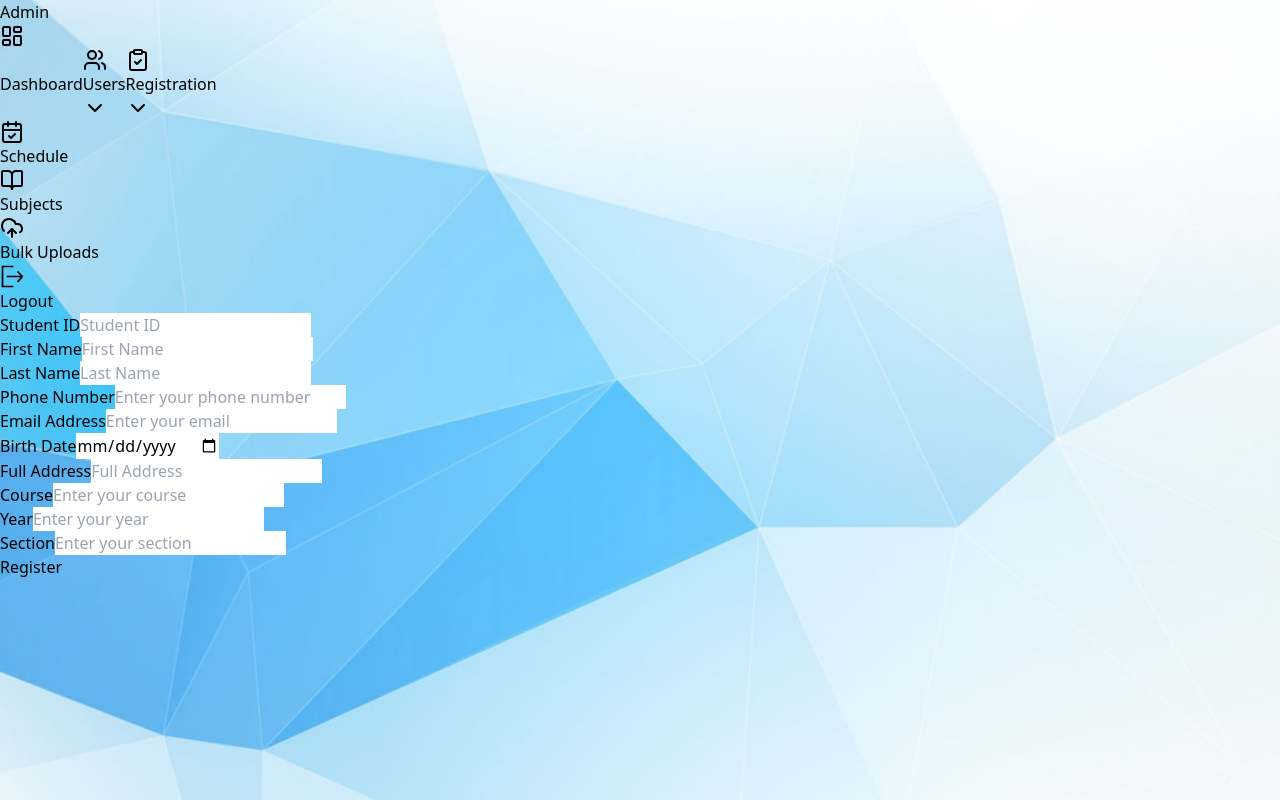
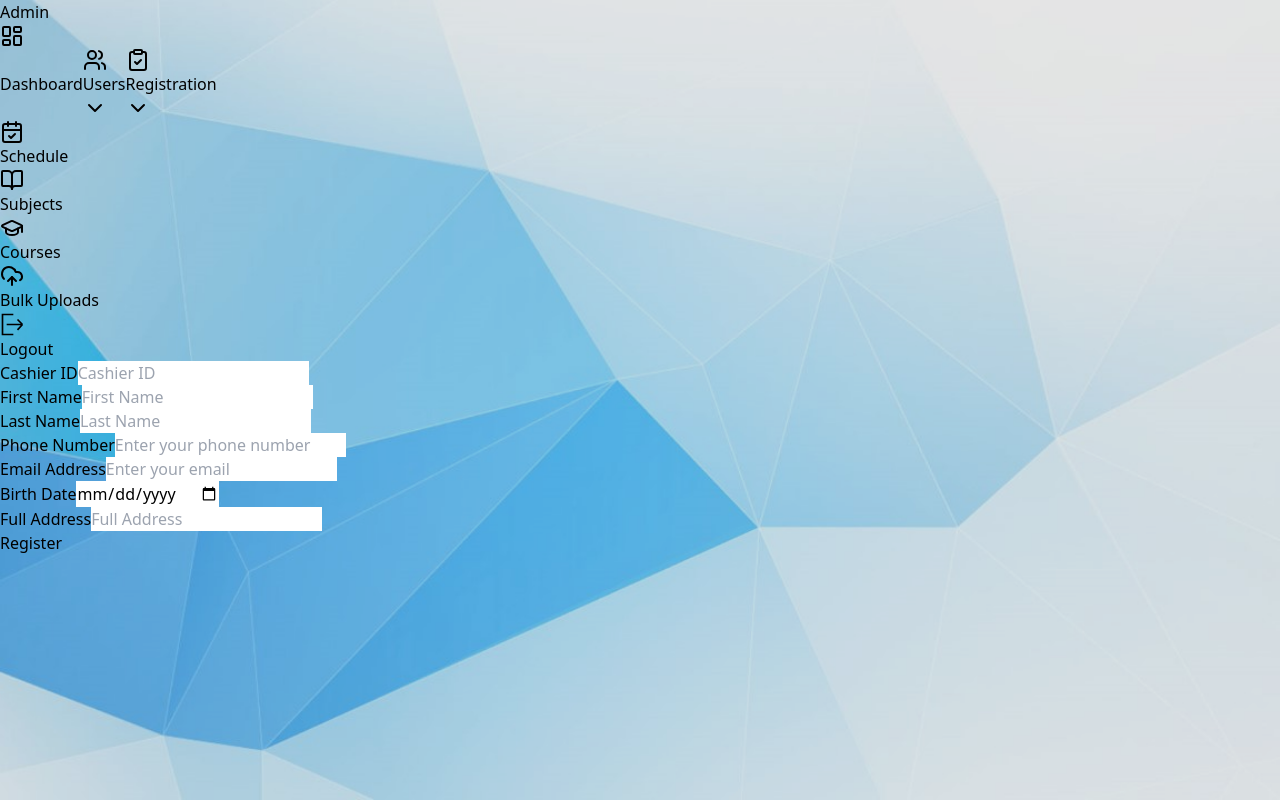
Before and after one commit to sanquilouie/student-portal-v2, a React (Vite) app in the folder client/: page /admin/cashier_registration in a window 1280 px wide. Built offline with nearby package versions, Linux system fonts and the light colour scheme.

Commit message:
Populated user tables

```diff
--- a/client/package.json
+++ b/client/package.json
@@ -16,8 +16,10 @@
     "lucide-react": "^0.474.0",
     "react": "^18.3.1",
     "react-dom": "^18.3.1",
+    "react-hot-toast": "^2.5.1",
     "react-icons": "^5.4.0",
-    "react-router-dom": "^7.1.2"
+    "react-router-dom": "^7.1.2",
+    "react-toastify": "^11.0.3"
   },
   "devDependencies": {
     "@eslint/js": "^9.17.0",
--- a/client/src/App.jsx
+++ b/client/src/App.jsx
@@ -1,5 +1,7 @@
 import './App.css'
 import { BrowserRouter, Routes, Route } from 'react-router-dom'
+import { ToastContainer } from 'react-toastify';
+import { Toaster } from "react-hot-toast";
 
 //Login Imports
 import LoginPage from './pages/login_pages/LoginPage'
@@ -41,6 +43,7 @@ function App() {
 
   return (
     <BrowserRouter>
+      <Toaster position="top-center" reverseOrder={false} />
       <Routes>
         <Route path="/" element={<LoginPage />} />
 
@@ -71,8 +74,8 @@ function App() {
         <Route path="/studentregistration" element={<StudentRegistrationPage />} />
         <Route path="/userregistration" element={<UserRegistrationPage />} />
       </Routes>
+      <ToastContainer />
     </BrowserRouter>
-
   )
 }
 
--- a/client/src/components/Admin_Sidebar.jsx
+++ b/client/src/components/Admin_Sidebar.jsx
@@ -67,7 +67,7 @@ const HomePage = () => {
                     >
                         <div className="flex items-center">
                             <ClipboardCheck className="w-6 h-6" />
-                            <span className="ml-2 text-sm font-medium">Registration</span>
+                            <span className="ml-2 text-xs font-medium">Registration</span>
                         </div>
                         {isUsersOpen ? <ChevronUp className="w-4 h-4" /> : <ChevronDown className="w-4 h-4" />}
                     </button>
@@ -98,6 +98,10 @@ const HomePage = () => {
                         <span className="ml-2 text-sm font-medium">Subjects</span>
                     </a>
                     <a className="flex items-center w-full h-12 px-3 mt-2 rounded hover:bg-gray-700 hover:text-gray-300" href="#">
+                        <GraduationCap className="w-6 h-6" />
+                        <span className="ml-2 text-sm font-medium">Courses</span>
+                    </a>
+                    <a className="flex items-center w-full h-12 px-3 mt-2 rounded hover:bg-gray-700 hover:text-gray-300" href="#">
                         <UploadCloud className="w-6 h-6" />
                         <span className="ml-2 text-sm font-medium">Bulk Uploads</span>
                     </a>
--- a/client/src/index.css
+++ b/client/src/index.css
@@ -9,10 +9,23 @@
     }
 
     body {
+    position: relative;
     background-image: url('./assets/images/bg-image.jpg');
     background-size: cover;
     background-position: center;
     background-repeat: no-repeat;
     min-height: 100vh;
 }
+
+body::before {
+    content: "";
+    position: absolute;
+    top: 0;
+    left: 0;
+    width: 100%;
+    height: 100%;
+    background: rgba(0, 0, 0, 0.1); /* Adjust opacity (0.5 = 50% darker) */
+    z-index: -1; /* Keeps the overlay behind the content */
 }
+
+  }
--- a/client/src/pages/admin_pages/registration/CashierRegistrationPage.jsx
+++ b/client/src/pages/admin_pages/registration/CashierRegistrationPage.jsx
@@ -35,10 +35,10 @@ function Signup() {
                 <div className="-mx-3 flex flex-wrap">
                     <div className="w-full px-3 sm:w-1/3">
                         <div className="mb-5">
-                            <label htmlFor="studentid" className="mb-3 block text-base font-medium text-[#07074D]">
-                                Student ID
+                            <label htmlFor="cashierid" className="mb-3 block text-base font-medium text-[#07074D]">
+                                Cashier ID
                             </label>
-                            <input type="text" name="studentid" id="studentid" placeholder="Student ID"
+                            <input type="text" name="cashierid" id="cashierid" placeholder="Cashier ID"
                                 className="w-full rounded-md border border-[#e0e0e0] bg-white py-3 px-6 text-base font-medium text-[#6B7280] outline-none focus:border-[#6A64F1] focus:shadow-md"
                                 onChange={(e) => setID(e.target.value)}
                                 />
@@ -111,41 +111,6 @@ function Signup() {
                         onChange={(e) => setAddress(e.target.value)}
                         />
                 </div>
-                <div className="-mx-3 flex flex-wrap">
-                    <div className="w-full px-3 sm:w-1/3">
-                        <div className="mb-5">
-                            <label htmlFor="course" className="mb-3 block text-base font-medium text-[#07074D]">
-                                Course
-                            </label>
-                            <input type="text" name="course" id="course" placeholder="Enter your course"
-                                className="w-full rounded-md border border-[#e0e0e0] bg-white py-3 px-6 text-base font-medium text-[#6B7280] outline-none focus:border-[#6A64F1] focus:shadow-md"
-                                onChange={(e) => setCourse(e.target.value)}
-                                />
-                        </div>
-                    </div>
-                    <div className="w-full px-3 sm:w-1/3">
-                        <div className="mb-5">
-                            <label htmlFor="year" className="mb-3 block text-base font-medium text-[#07074D]">
-                                Year
-                            </label>
-                            <input type="text" name="year" id="year" placeholder="Enter your year"
-                                className="w-full rounded-md border border-[#e0e0e0] bg-white py-3 px-6 text-base font-medium text-[#6B7280] outline-none focus:border-[#6A64F1] focus:shadow-md"
-                                onChange={(e) => setYear(e.target.value)}
-                                />
-                        </div>
-                    </div>
-                    <div className="w-full px-3 sm:w-1/3">
-                        <div className="mb-5">
-                            <label htmlFor="section" className="mb-3 block text-base font-medium text-[#07074D]">
-                                Section
-                            </label>
-                            <input type="text" name="section" id="section" placeholder="Enter your section"
-                                className="w-full rounded-md border border-[#e0e0e0] bg-white py-3 px-6 text-base font-medium text-[#6B7280] outline-none focus:border-[#6A64F1] focus:shadow-md"
-                                onChange={(e) => setSection(e.target.value)}
-                                />
-                        </div>
-                    </div>
-                </div>
                 <div>
                     <button
                         className="hover:shadow-form w-full rounded-md bg-[#6A64F1] py-3 px-8 text-center text-base font-semibold text-white outline-none">
--- a/client/src/pages/admin_pages/registration/FacultyRegistrationPage.jsx
+++ b/client/src/pages/admin_pages/registration/FacultyRegistrationPage.jsx
@@ -35,10 +35,10 @@ function Signup() {
                 <div className="-mx-3 flex flex-wrap">
                     <div className="w-full px-3 sm:w-1/3">
                         <div className="mb-5">
-                            <label htmlFor="studentid" className="mb-3 block text-base font-medium text-[#07074D]">
-                                Student ID
+                            <label htmlFor="facultyid" className="mb-3 block text-base font-medium text-[#07074D]">
+                                Faculty ID
                             </label>
-                            <input type="text" name="studentid" id="studentid" placeholder="Student ID"
+                            <input type="text" name="facultyid" id="facultyid" placeholder="Faculty ID"
                                 className="w-full rounded-md border border-[#e0e0e0] bg-white py-3 px-6 text-base font-medium text-[#6B7280] outline-none focus:border-[#6A64F1] focus:shadow-md"
                                 onChange={(e) => setID(e.target.value)}
                                 />
@@ -111,40 +111,14 @@ function Signup() {
                         onChange={(e) => setAddress(e.target.value)}
                         />
                 </div>
-                <div className="-mx-3 flex flex-wrap">
-                    <div className="w-full px-3 sm:w-1/3">
                 <div className="mb-5">
                     <label htmlFor="course" className="mb-3 block text-base font-medium text-[#07074D]">
-                                Course
+                        Courses
                     </label>
                     <input type="text" name="course" id="course" placeholder="Enter your course"
                         className="w-full rounded-md border border-[#e0e0e0] bg-white py-3 px-6 text-base font-medium text-[#6B7280] outline-none focus:border-[#6A64F1] focus:shadow-md"
                         onChange={(e) => setCourse(e.target.value)}
                         />
-                        </div>
-                    </div>
-                    <div className="w-full px-3 sm:w-1/3">
-                        <div className="mb-5">
-                            <label htmlFor="year" className="mb-3 block text-base font-medium text-[#07074D]">
-                                Year
-                            </label>
-                            <input type="text" name="year" id="year" placeholder="Enter your year"
-                                className="w-full rounded-md border border-[#e0e0e0] bg-white py-3 px-6 text-base font-medium text-[#6B7280] outline-none focus:border-[#6A64F1] focus:shadow-md"
-                                onChange={(e) => setYear(e.target.value)}
-                                />
-                        </div>
-                    </div>
-                    <div className="w-full px-3 sm:w-1/3">
-                        <div className="mb-5">
-                            <label htmlFor="section" className="mb-3 block text-base font-medium text-[#07074D]">
-                                Section
-                            </label>
-                            <input type="text" name="section" id="section" placeholder="Enter your section"
-                                className="w-full rounded-md border border-[#e0e0e0] bg-white py-3 px-6 text-base font-medium text-[#6B7280] outline-none focus:border-[#6A64F1] focus:shadow-md"
-                                onChange={(e) => setSection(e.target.value)}
-                                />
-                        </div>
-                    </div>
                 </div>
                 <div>
                     <button
--- a/client/src/pages/admin_pages/registration/StudentRegistrationPage.jsx
+++ b/client/src/pages/admin_pages/registration/StudentRegistrationPage.jsx
@@ -1,32 +1,57 @@
 //import { useState } from "react";
-import { useState } from "react";
+import { useEffect, useState } from "react";
 import axios from 'axios'
-import { useNavigate } from "react-router-dom";
+import { toast } from 'react-toastify';
+import 'react-toastify/dist/ReactToastify.css';
 
 function Signup() {
-    const [studentid, setID] = useState()
-    const [fname, setFirstName] = useState()
-    const [lname, setLastName] = useState()
-    const [phone, setPhone] = useState()
-    const [emailadd, setEmail] = useState()
-    const [birthday, setBirthday] = useState()
-    const [address, setAddress] = useState()
-    const [course, setCourse] = useState()
-    const [year, setYear] = useState()
-    const [section, setSection] = useState()
-
-    const navigate = useNavigate()
+    const [studentid, setID] = useState("")
+    const [fname, setFirstName] = useState("")
+    const [lname, setLastName] = useState("")
+    const [phone, setPhone] = useState("")
+    const [emailadd, setEmail] = useState("")
+    const [birthday, setBirthday] = useState("")
+    const [address, setAddress] = useState("")
+    const [course, setCourse] = useState("")
+    const [year, setYear] = useState("")
+    const [section, setSection] = useState("")
 
     const handleSubmit = (e) => {
-        e.preventDefault()
-        axios.post('http://localhost:3001/students', {studentid, fname, lname, phone, emailadd,
-                                               birthday, address, course, year, section
+        e.preventDefault();
+
+        axios.post('http://localhost:3001/students', {
+            studentid, fname, lname, phone, emailadd, birthday, address, course, year, section
         })
-            .then(result => {console.log(result)
-                navigate('/')
-            })
-            .catch(err=> console.log(err))
-    }
+        .then(result => {
+            console.log(result);
+
+            // Show success toast notification
+            toast.success("Student registered successfully!", {
+                position: "top-right",
+                autoClose: 3000,
+                hideProgressBar: false,
+                closeOnClick: true,
+                pauseOnHover: true,
+                draggable: true
+            });
+
+            // Clear input fields
+            setID("");
+            setFirstName("");
+            setLastName("");
+            setPhone("");
+            setEmail("");
+            setBirthday("");
+            setAddress("");
+            setCourse("");
+            setYear("");
+            setSection("");
+        })
+        .catch(err => {
+            console.log(err);
+            toast.error("Error registering student!");
+        });
+    };
 
     return (
         <div className="flex justify-center pt-20">
@@ -38,7 +63,7 @@ function Signup() {
                             <label htmlFor="studentid" className="mb-3 block text-base font-medium text-[#07074D]">
                                 Student ID
                             </label>
-                            <input type="text" name="studentid" id="studentid" placeholder="Student ID"
+                            <input type="text" name="studentid" id="studentid" placeholder="Student ID" value={studentid}
                                 className="w-full rounded-md border border-[#e0e0e0] bg-white py-3 px-6 text-base font-medium text-[#6B7280] outline-none focus:border-[#6A64F1] focus:shadow-md"
                                 onChange={(e) => setID(e.target.value)}
                                 />
@@ -49,7 +74,7 @@ function Signup() {
                             <label htmlFor="firstname" className="mb-3 block text-base font-medium text-[#07074D]">
                                 First Name
                             </label>
-                            <input type="text" name="firstname" id="firstname" placeholder="First Name"
+                            <input type="text" name="firstname" id="firstname" placeholder="First Name" value={fname}
                                 className="w-full rounded-md border border-[#e0e0e0] bg-white py-3 px-6 text-base font-medium text-[#6B7280] outline-none focus:border-[#6A64F1] focus:shadow-md"
                                 onChange={(e) => setFirstName(e.target.value)}
                                 />
@@ -60,7 +85,7 @@ function Signup() {
                             <label htmlFor="lastname" className="mb-3 block text-base font-medium text-[#07074D]">
                                 Last Name
                             </label>
-                            <input type="text" name="lastname" id="lastname" placeholder="Last Name"
+                            <input type="text" name="lastname" id="lastname" placeholder="Last Name" value={lname}
                                 className="w-full rounded-md border border-[#e0e0e0] bg-white py-3 px-6 text-base font-medium text-[#6B7280] outline-none focus:border-[#6A64F1] focus:shadow-md"
                                 onChange={(e) => setLastName(e.target.value)}
                                 />
@@ -73,7 +98,7 @@ function Signup() {
                             <label htmlFor="phone" className="mb-3 block text-base font-medium text-[#07074D]">
                                 Phone Number
                             </label>
-                            <input type="text" name="phone" id="phone" placeholder="Enter your phone number"
+                            <input type="text" name="phone" id="phone" placeholder="Enter your phone number" value={phone}
                                 className="w-full rounded-md border border-[#e0e0e0] bg-white py-3 px-6 text-base font-medium text-[#6B7280] outline-none focus:border-[#6A64F1] focus:shadow-md"
                                 onChange={(e) => setPhone(e.target.value)}
                                 />
@@ -84,7 +109,7 @@ function Signup() {
                             <label htmlFor="email" className="mb-3 block text-base font-medium text-[#07074D]">
                                 Email Address
                             </label>
-                            <input type="email" name="email" id="email" placeholder="Enter your email"
+                            <input type="email" name="email" id="email" placeholder="Enter your email" value={emailadd}
                                 className="w-full rounded-md border border-[#e0e0e0] bg-white py-3 px-6 text-base font-medium text-[#6B7280] outline-none focus:border-[#6A64F1] focus:shadow-md"
                                 onChange={(e) => setEmail(e.target.value)}
                                 />
@@ -95,7 +120,7 @@ function Signup() {
                             <label htmlFor="date" className="mb-3 block text-base font-medium text-[#07074D]">
                                 Birth Date
                             </label>
-                            <input type="date" name="date" id="date"
+                            <input type="date" name="date" id="date" value={birthday}
                                 className="w-full rounded-md border border-[#e0e0e0] bg-white py-3 px-6 text-base font-medium text-[#6B7280] outline-none focus:border-[#6A64F1] focus:shadow-md"
                                 onChange={(e) => setBirthday(e.target.value)}
                                 />
@@ -106,7 +131,7 @@ function Signup() {
                     <label htmlFor="address" className="mb-3 block text-base font-medium text-[#07074D]">
                         Full Address
                     </label>
-                    <input type="text" name="address" id="address" placeholder="Full Address"
+                    <input type="text" name="address" id="address" placeholder="Full Address" value={address}
                         className="w-full rounded-md border border-[#e0e0e0] bg-white py-3 px-6 text-base font-medium text-[#6B7280] outline-none focus:border-[#6A64F1] focus:shadow-md"
                         onChange={(e) => setAddress(e.target.value)}
                         />
@@ -117,7 +142,7 @@ function Signup() {
                             <label htmlFor="course" className="mb-3 block text-base font-medium text-[#07074D]">
                                 Course
                             </label>
-                            <input type="text" name="course" id="course" placeholder="Enter your course"
+                            <input type="text" name="course" id="course" placeholder="Enter your course" value={course}
                                 className="w-full rounded-md border border-[#e0e0e0] bg-white py-3 px-6 text-base font-medium text-[#6B7280] outline-none focus:border-[#6A64F1] focus:shadow-md"
                                 onChange={(e) => setCourse(e.target.value)}
                                 />
@@ -128,7 +153,7 @@ function Signup() {
                             <label htmlFor="year" className="mb-3 block text-base font-medium text-[#07074D]">
                                 Year
                             </label>
-                            <input type="text" name="year" id="year" placeholder="Enter your year"
+                            <input type="text" name="year" id="year" placeholder="Enter your year" value={year}
                                 className="w-full rounded-md border border-[#e0e0e0] bg-white py-3 px-6 text-base font-medium text-[#6B7280] outline-none focus:border-[#6A64F1] focus:shadow-md"
                                 onChange={(e) => setYear(e.target.value)}
                                 />
@@ -139,7 +164,7 @@ function Signup() {
                             <label htmlFor="section" className="mb-3 block text-base font-medium text-[#07074D]">
                                 Section
                             </label>
-                            <input type="text" name="section" id="section" placeholder="Enter your section"
+                            <input type="text" name="section" id="section" placeholder="Enter your section" value={section}
                                 className="w-full rounded-md border border-[#e0e0e0] bg-white py-3 px-6 text-base font-medium text-[#6B7280] outline-none focus:border-[#6A64F1] focus:shadow-md"
                                 onChange={(e) => setSection(e.target.value)}
                                 />
```
Also changed, not shown: client/src/pages/admin_pages/users/StudentsPage.jsx (+76 -25 lines), 2 other files (tests, documents, lock files or other folders). Lines whose indentation alone changed are shown as unchanged.
